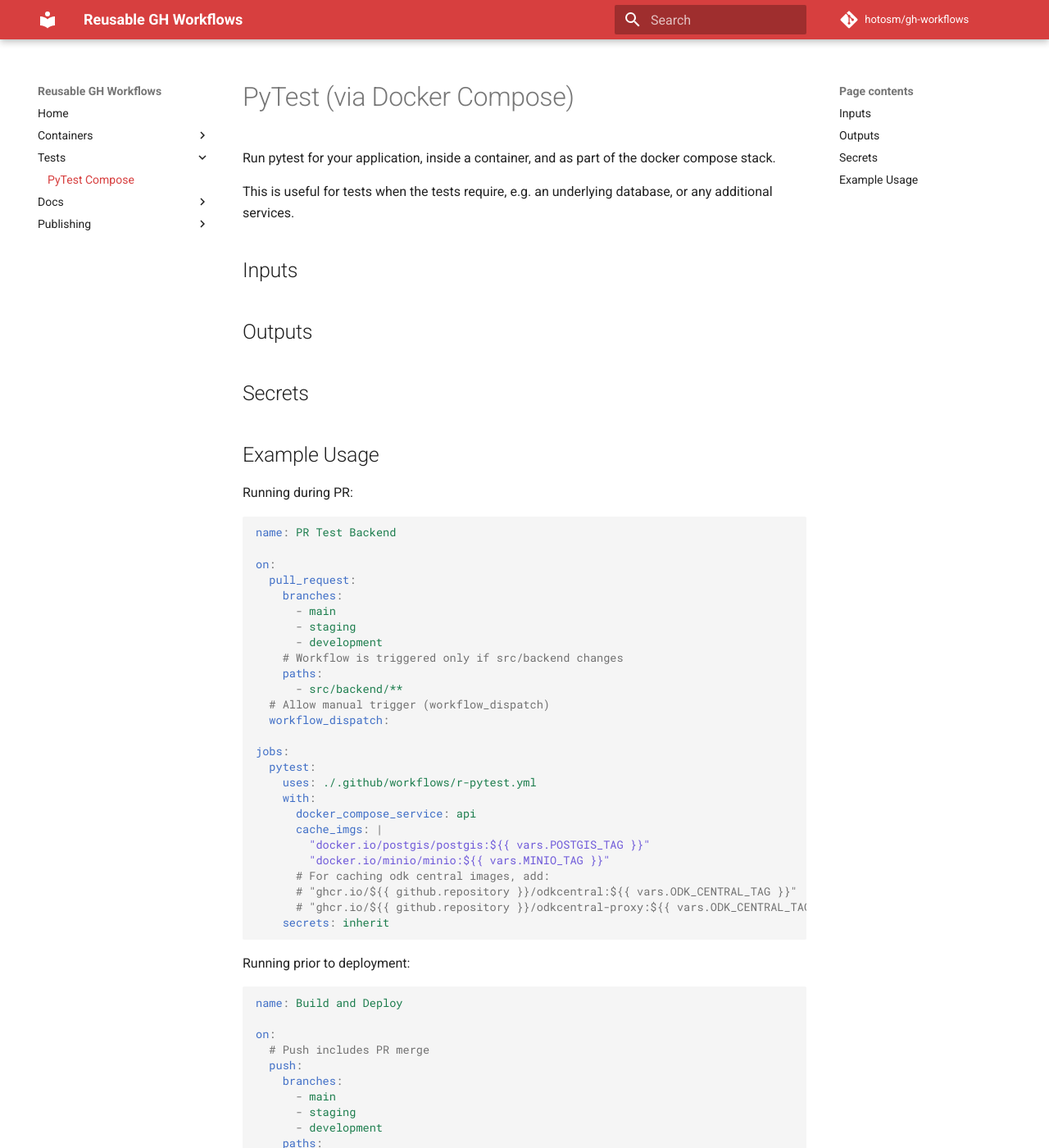
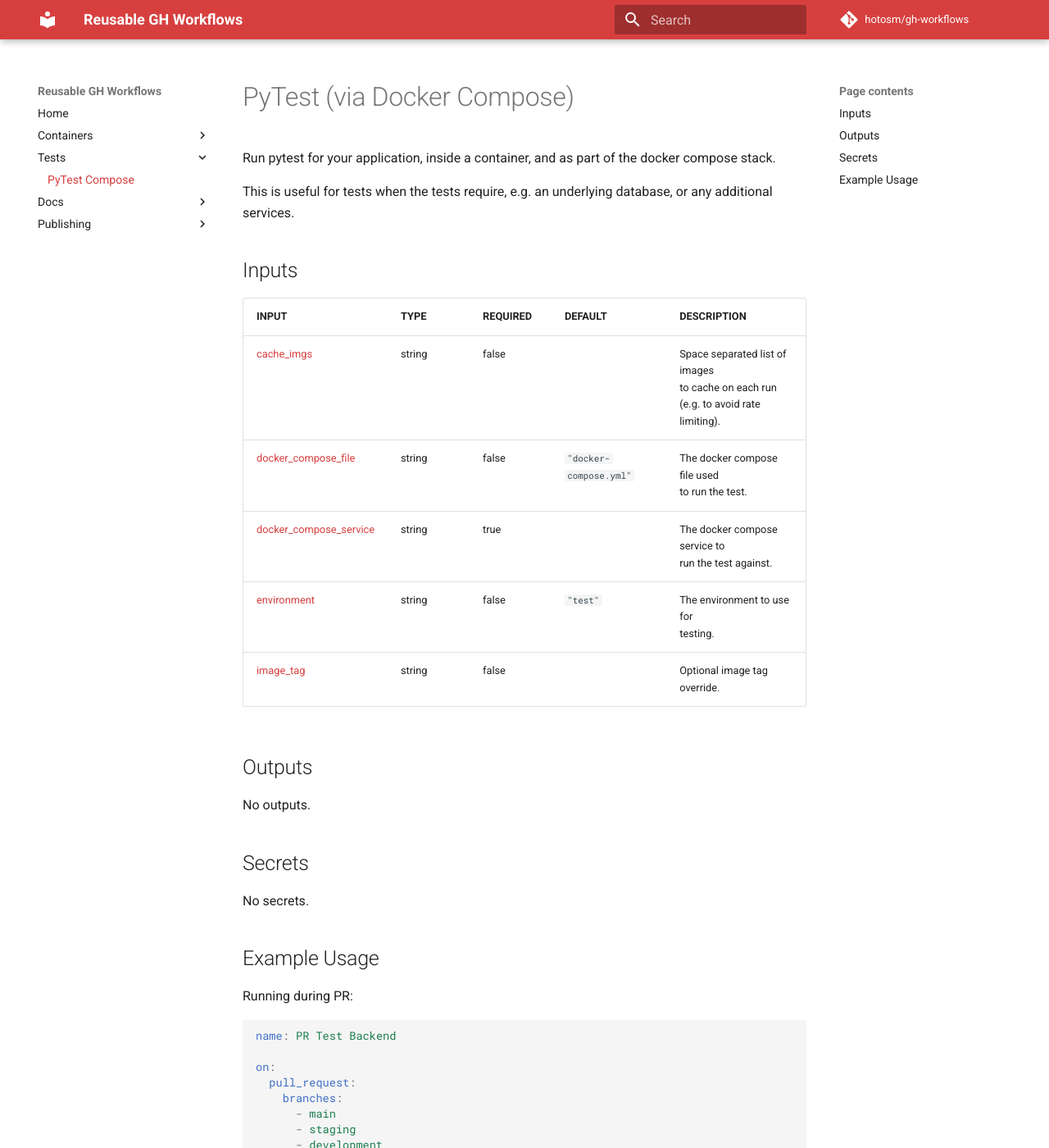
Before and after one commit to hotosm/gh-workflows, an MkDocs documentation site: the page built from docs/pytest_compose.md, in a window 1280 px wide and 1400 px high. Shown: the whole window at 82% size. Built offline with MkDocs 1.6.1 and Material for MkDocs 9.7.7, drawn with Linux system fonts in a browser that asks for light colours; comment, search, counter and statistics services are not loaded.

Commit message:
docs: updated workflow docs

```diff
--- a/docs/pytest_compose.md
+++ b/docs/pytest_compose.md
@@ -8,9 +8,33 @@ underlying database, or any additional services.
 
 ## Inputs
 
+<!-- AUTO-DOC-INPUT:START - Do not remove or modify this section -->
+
+| INPUT                                                                                              | TYPE   | REQUIRED | DEFAULT                | DESCRIPTION                                                                                |
+| -------------------------------------------------------------------------------------------------- | ------ | -------- | ---------------------- | ------------------------------------------------------------------------------------------ |
+| <a name="input_cache_imgs"></a>[cache_imgs](#input_cache_imgs)                                     | string | false    |                        | Space separated list of images <br>to cache on each run <br>(e.g. to avoid rate limiting). |
+| <a name="input_docker_compose_file"></a>[docker_compose_file](#input_docker_compose_file)          | string | false    | `"docker-compose.yml"` | The docker compose file used <br>to run the test.                                          |
+| <a name="input_docker_compose_service"></a>[docker_compose_service](#input_docker_compose_service) | string | true     |                        | The docker compose service to <br>run the test against.                                    |
+| <a name="input_environment"></a>[environment](#input_environment)                                  | string | false    | `"test"`               | The environment to use for <br>testing.                                                    |
+| <a name="input_image_tag"></a>[image_tag](#input_image_tag)                                        | string | false    |                        | Optional image tag override.                                                               |
+
+<!-- AUTO-DOC-INPUT:END -->
+
 ## Outputs
 
+<!-- AUTO-DOC-OUTPUT:START - Do not remove or modify this section -->
+
+No outputs.
+
+<!-- AUTO-DOC-OUTPUT:END -->
+
 ## Secrets
+
+<!-- AUTO-DOC-SECRETS:START - Do not remove or modify this section -->
+
+No secrets.
+
+<!-- AUTO-DOC-SECRETS:END -->
 
 ## Example Usage
 
```
